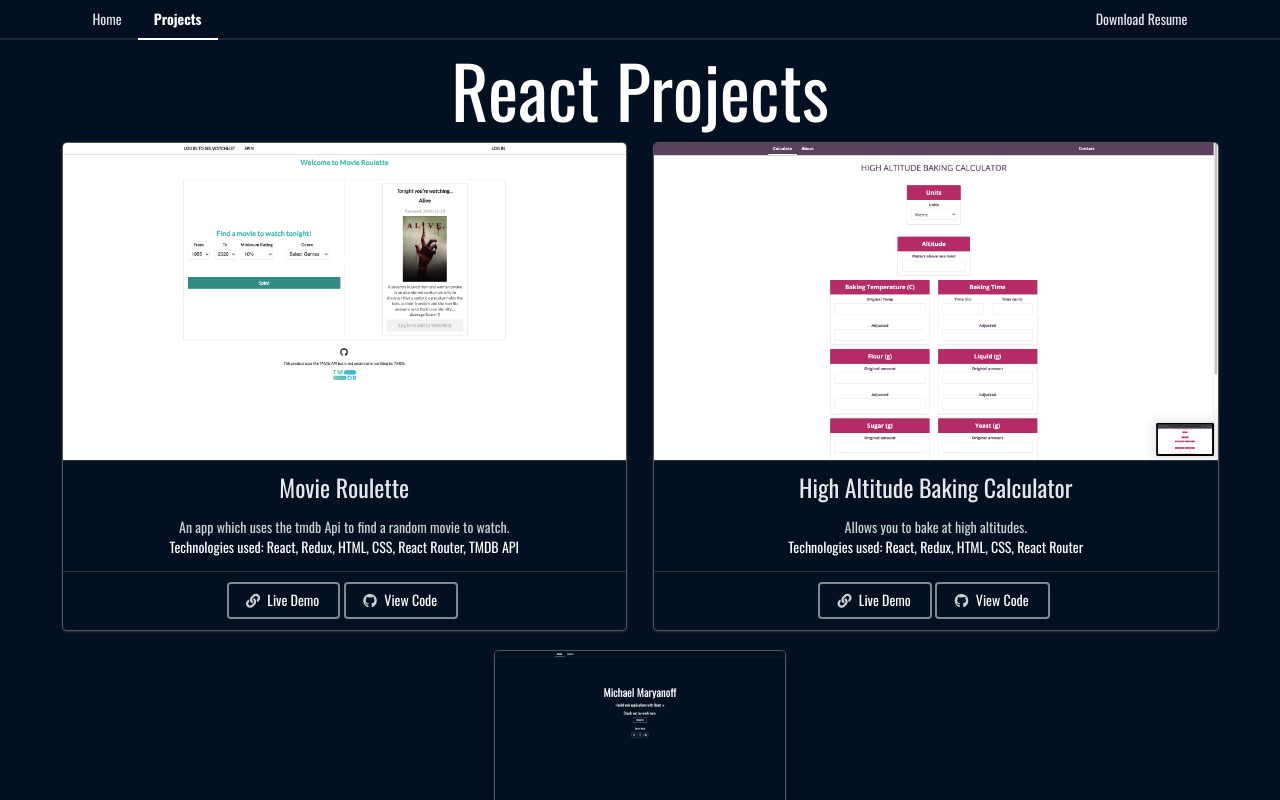
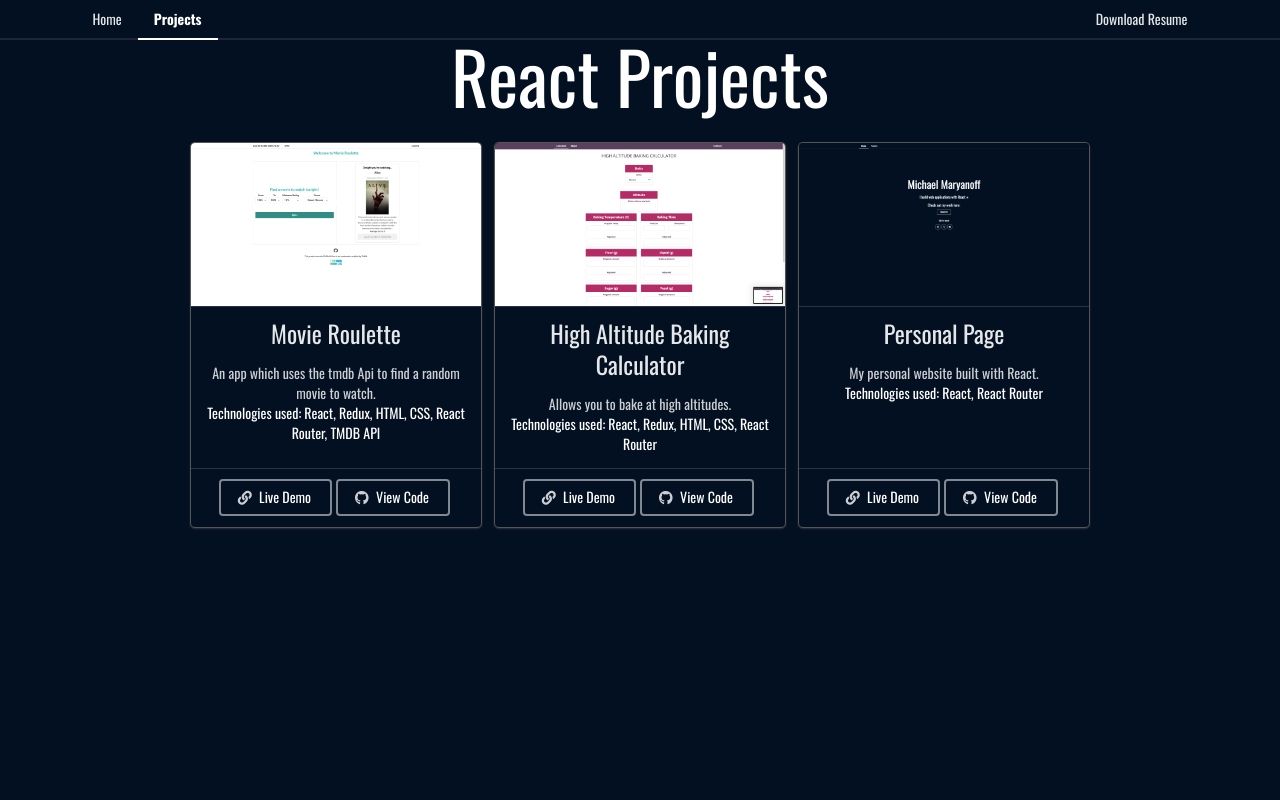
Before and after one commit to michaelmaryanoff/personal-page, a React (Create React App) app: page /projects in a window 1280 px wide. Shown: the top 800 px of the page. Built offline with nearby package versions, Linux system fonts and the light colour scheme.

Commit message:
Functioning row with stacking issues

```diff
--- a/src/components/pages/ProjectsPage.js
+++ b/src/components/pages/ProjectsPage.js
@@ -5,18 +5,16 @@ import ProjectCard from './projectsPageComponents/ProjectCard';
 import movieRouletteImage from '../../images/MovieRoulette.png';
 import bakingCalculatorImage from '../../images/BakingCalculator.png';
 import personalPageImage from '../../images/PersonalPage.png';
-import cofeeCalculatorImage from '../../images/CoffeeCalc.jpeg';
-import movieRouletteSwiftImage from '../../images/MovieRouletteSwift.png';
 
 import LargeHeader from './projectsPageComponents/LargeHeader';
 
 const ProjectsPage = () => {
   return (
     <div className="ui container">
+      <div className="ui stackable center aligned centered grid">
         <LargeHeader label="React Projects" />
-      <div className="ui stacking center aligned centered grid">
-        <div className="ui centered center aligned row">
-          <div className="ui two cards">
+        <div className="ui centered center aligned centered row">
+          <div className="ui cards">
             <ProjectCard
               imagePath={movieRouletteImage}
               alt="Movie Roulette"
@@ -35,9 +33,6 @@ const ProjectsPage = () => {
               projectLink="https://highaltitudebaking-calculator.web.app"
               gitHubLink="https://github.com/michaelmaryanoff/high-altitude-baking-calculator"
             />
-          </div>
-        </div>
-        <div className="ui centered center aligned row">
             <ProjectCard
               imagePath={personalPageImage}
               alt="Personal Page"
@@ -49,6 +44,8 @@ const ProjectsPage = () => {
             />
           </div>
         </div>
+      </div>
+
       {/* <LargeHeader label="Swift projects" />
       <div className="ui eight column stackable grid">
         <div className="ui three column center aligned centered row">
```
Lines whose indentation alone changed are shown as unchanged.
